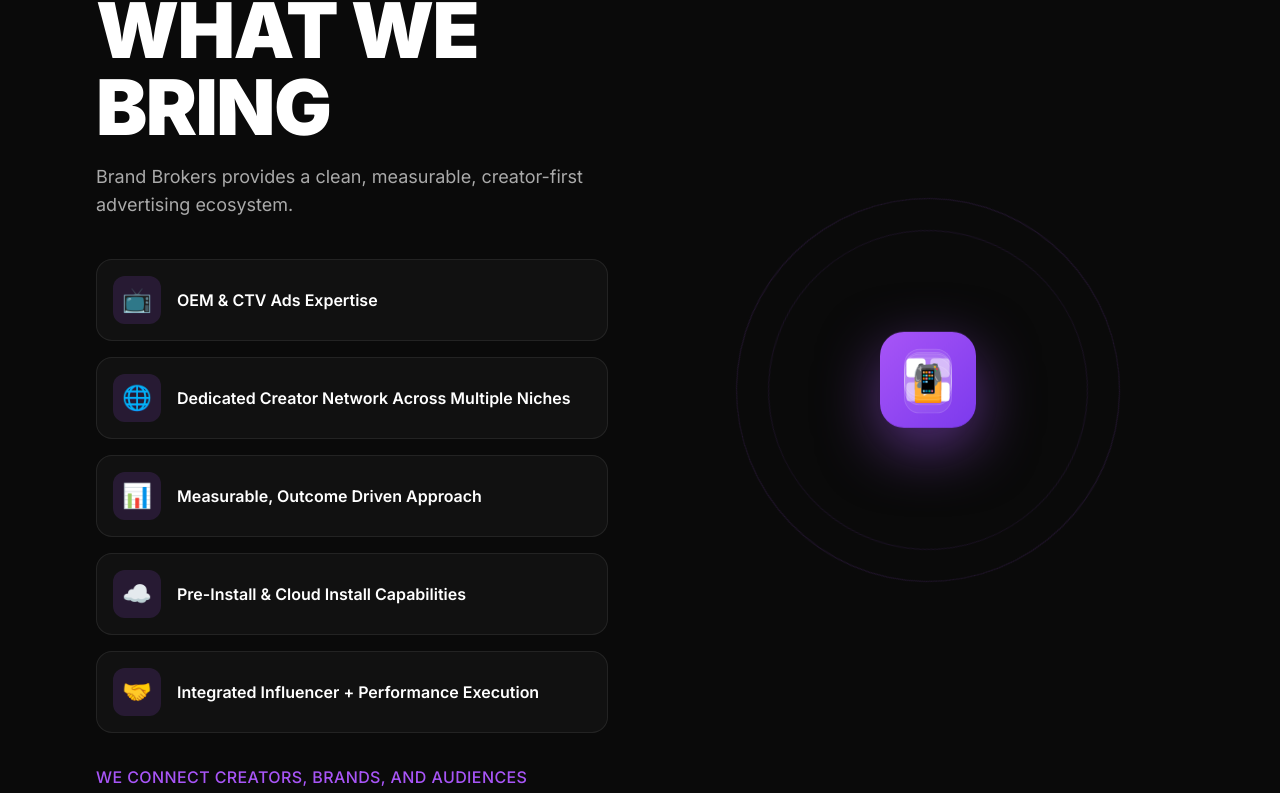
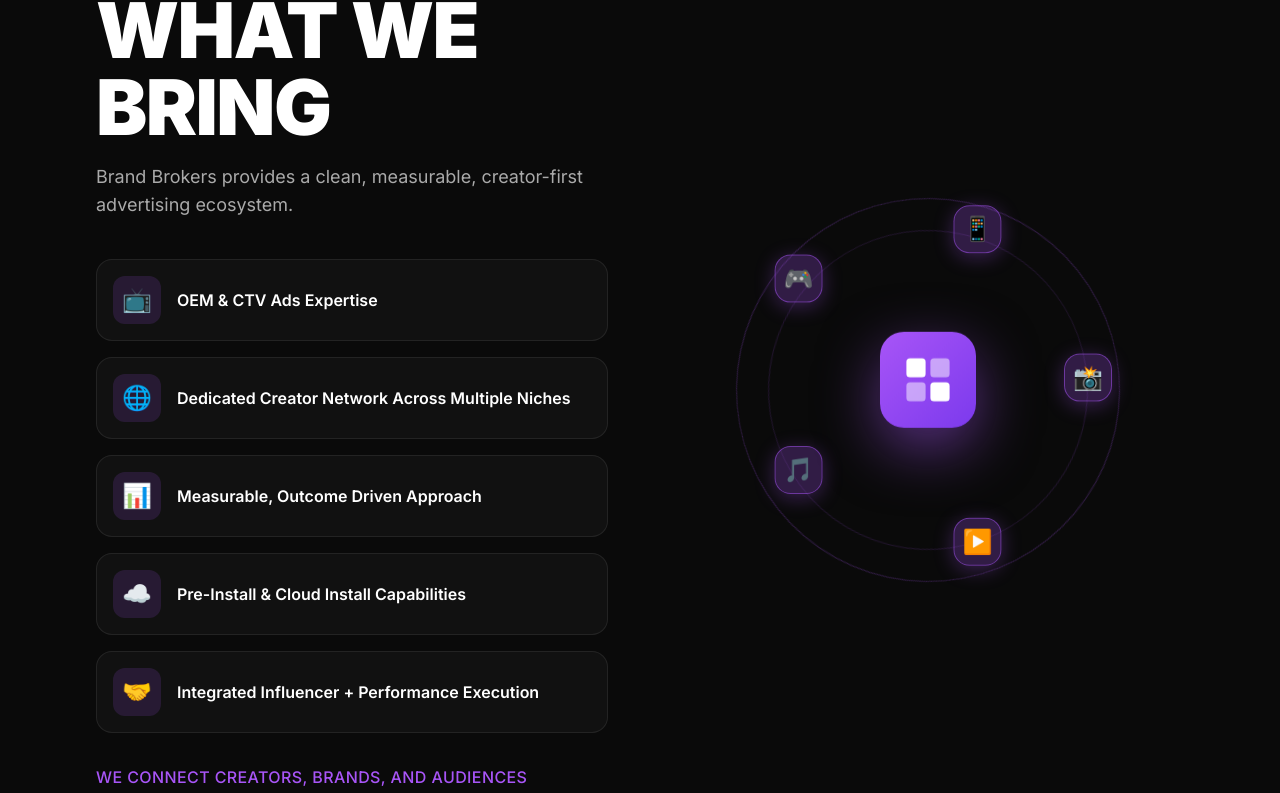
Before and after one commit to mjrajput04/brand-brokers, a Next.js app: page / in a window 1280 px wide. Shown: the part 1699-2492 px from the top of the page. Built offline with nearby package versions, Linux system fonts and the light colour scheme.

Commit message:
WHAT WE BRING CHANGE ANIMATION

```diff
--- a/components/WhatWeBring.tsx
+++ b/components/WhatWeBring.tsx
@@ -18,7 +18,7 @@
 
 export default function WhatWeBring() {
   return (
-    <section id="what-we-bring" className="section-wrap" style={{ background: "#0a0a0a" }}>
+    <section id="what-we-bring" className="section-wrap overflow-hidden" style={{ background: "#0a0a0a" }}>
       <div className="section-inner">
         <div className="grid md:grid-cols-2 gap-16 items-center">
           {/* Left */}
@@ -51,12 +51,14 @@
             </p>
           </div>
 
-          {/* Right – orbit */}
-          <div className="reveal-right flex items-center justify-center">
-            <div className="relative w-72 h-72 md:w-96 md:h-96">
-              <div className="absolute inset-0 rounded-full border" style={{ borderColor: "rgba(168,85,247,0.15)", animation: "spin-slow 20s linear infinite" }} />
-              <div className="absolute inset-8 rounded-full border" style={{ borderColor: "rgba(168,85,247,0.1)", animation: "spin-slow 15s linear infinite reverse" }} />
+          {/* Right – orbit (no reveal class — reveal resets transform and breaks orbit positions) */}
+          <div className="flex items-center justify-center">
+            <div className="relative" style={{ width: 384, height: 384 }}>
+              {/* Orbit rings */}
+              <div className="absolute inset-0 rounded-full border" style={{ borderColor: "rgba(168,85,247,0.25)", animation: "spin-slow 20s linear infinite" }} />
+              <div className="absolute inset-8 rounded-full border" style={{ borderColor: "rgba(168,85,247,0.15)", animation: "spin-slow 15s linear infinite reverse" }} />
 
+              {/* Center icon */}
               <div className="absolute inset-0 flex items-center justify-center">
                 <div className="w-24 h-24 rounded-3xl flex items-center justify-center animate-float" style={{ background: "linear-gradient(135deg,#a855f7,#7c3aed)", boxShadow: "0 20px 60px rgba(168,85,247,0.5)" }}>
                   <svg viewBox="0 0 40 40" fill="none" className="w-12 h-12">
@@ -68,23 +70,37 @@
                 </div>
               </div>
 
-              {orbitingIcons.map((item, i) => (
+              {/* Orbiting emoji icons — outer div positions, inner div floats */}
+              {orbitingIcons.map((item, i) => {
+                const rad = (item.angle * Math.PI) / 180;
+                const radius = 160;
+                const x = Math.round(Math.cos(rad) * radius * 1000) / 1000;
+                const y = Math.round(Math.sin(rad) * radius * 1000) / 1000;
+                return (
                   <div
                     key={i}
-                  className="absolute w-12 h-12 rounded-2xl flex items-center justify-center text-2xl"
+                    className="absolute"
                     style={{
                       top: "50%", left: "50%",
-                    margin: "-24px 0 0 -24px",
-                    background: "rgba(255,255,255,0.08)",
-                    border: "1px solid rgba(255,255,255,0.1)",
-                    transform: `rotate(${item.angle}deg) translateX(130px) rotate(-${item.angle}deg)`,
+                      marginTop: -24, marginLeft: -24,
+                      transform: `translate(${x}px, ${y}px)`,
+                    }}
+                  >
+                    <div
+                      className="w-12 h-12 rounded-2xl flex items-center justify-center text-2xl"
+                      style={{
+                        background: "rgba(168,85,247,0.25)",
+                        border: "1px solid rgba(168,85,247,0.5)",
+                        boxShadow: "0 4px 20px rgba(168,85,247,0.3)",
                         animation: `float ${3 + i * 0.4}s ease-in-out infinite`,
-                    animationDelay: `${i * 0.3}s`,
+                        animationDelay: `${Math.round(i * 0.3 * 10) / 10}s`,
                       }}
                     >
                       {item.emoji}
                     </div>
-              ))}
+                  </div>
+                );
+              })}
             </div>
           </div>
         </div>
```
Lines whose indentation alone changed are shown as unchanged.
